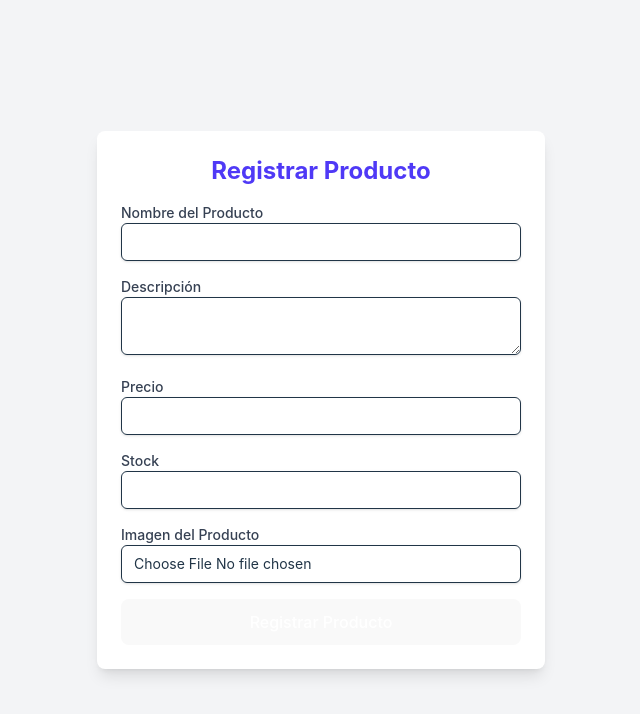
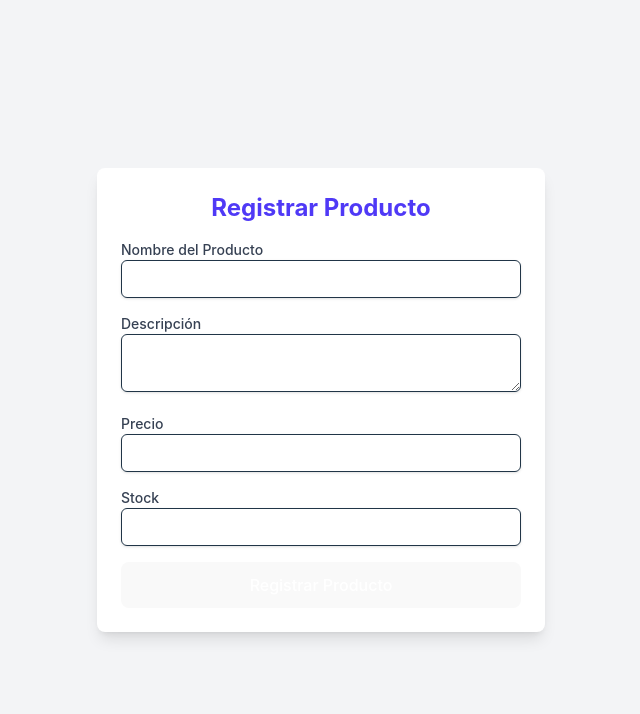
Before and after one commit to estebancastano/shopping-list, a React (Vite) app: page /list in a window 1280 px wide. Shown: the top 714 px of the page, without its empty margins (319-959 px from the left). Built offline with nearby package versions, Linux system fonts and the light colour scheme.

Commit message:
Update shoppinglist form

```diff
--- a/src/components/ShoppingList.tsx
+++ b/src/components/ShoppingList.tsx
@@ -12,13 +12,6 @@ const ProductForm: React.FC = () => {
     // Manejar cambios en los inputs
     const handleChange = (e: React.ChangeEvent<HTMLInputElement | HTMLTextAreaElement>) => {
         setProduct({ ...product, [e.target.name]: e.target.value });
-  };
-
-  // Manejar la subida de imágenes
-  const handleImageChange = (e: React.ChangeEvent<HTMLInputElement>) => {
-    if (e.target.files && e.target.files[0]) {
-      setProduct({ ...product, image: e.target.files[0] });
-    }
     };
 
     // Manejar el envío del formulario
@@ -85,16 +78,6 @@ const ProductForm: React.FC = () => {
                         />
                     </div>
 
-          <div>
-            <label className="block text-sm font-medium text-gray-700">Imagen del Producto</label>
-            <input
-              type="file"
-              accept="image/*"
-              onChange={handleImageChange}
-              className="w-full px-3 py-2 border rounded-md shadow-sm focus:ring-indigo-500 focus:border-indigo-500 sm:text-sm"
-            />
-          </div>
-
                     <button
                         type="submit"
                         className="w-full px-4 py-2 text-white bg-green-600 rounded-md hover:bg-green-700 focus:outline-none focus:ring-2 focus:ring-offset-2 focus:ring-green-500"
```
Lines whose indentation alone changed are shown as unchanged.
